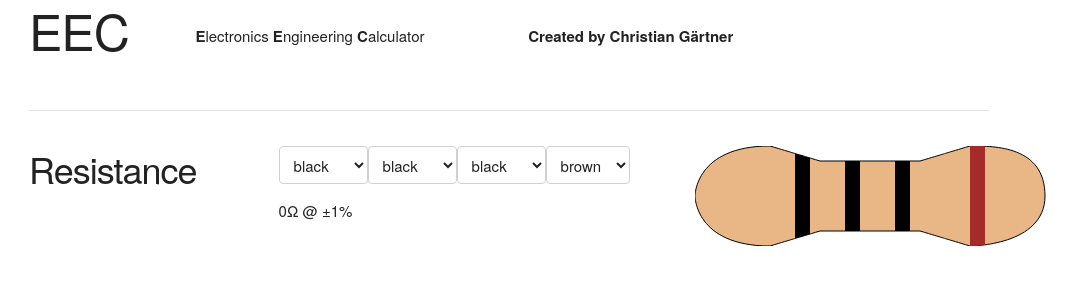
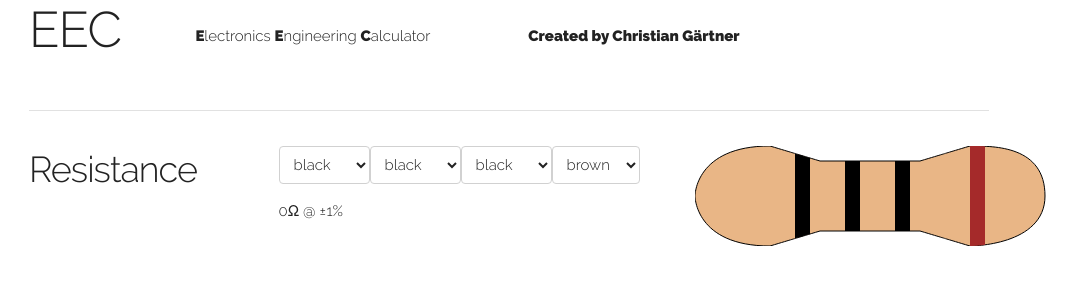
Before and after one commit to ChristianGaertner/EEC, a plain HTML site: page index.html in a window 1280 px wide. Shown: the top 284 px of the page, without its empty margins (131-1208 px from the left). Drawn offline with Linux system fonts and the light colour scheme.

Commit message:
Changed default font to raleway

```diff
--- /dev/null
+++ b/css/raleway-font.css
@@ -0,0 +1,16 @@
+/* latin */
+@font-face {
+  font-family: 'Raleway';
+  font-style: normal;
+  font-weight: 400;
+  src: local('Raleway Light'), local('Raleway-Light'), url(../font/raleway-light.ttf) format('truetype');
+  unicode-range: U+0000-00FF, U+0131, U+0152-0153, U+02C6, U+02DA, U+02DC, U+2000-206F, U+2074, U+20AC, U+2212, U+2215, U+E0FF, U+EFFD, U+F000;
+}
+/* latin */
+@font-face {
+  font-family: 'Raleway';
+  font-style: normal;
+  font-weight: 600;
+  src: local('Raleway'), url(../font/raleway-black.ttf) format('truetype');
+  unicode-range: U+0000-00FF, U+0131, U+0152-0153, U+02C6, U+02DA, U+02DC, U+2000-206F, U+2074, U+20AC, U+2212, U+2215, U+E0FF, U+EFFD, U+F000;
+}
--- a/index.html
+++ b/index.html
@@ -3,6 +3,10 @@
     <head>
         <meta charset="utf-8">
         <title>Electronics Engineering Calculator</title>
+
+        <meta name="viewport" content="width=device-width, initial-scale=1">
+
+        <link href="css/raleway-font.css" rel="stylesheet" type="text/css">
 
         <script src="js/react/react.js"></script>
         <script src="js/react/JSXTransformer.js"></script>
```
Also changed, not shown: css/main.css (deleted), font/raleway-black.ttf (added), font/raleway-light.ttf (added), font/raleway-semibold.ttf (added).
